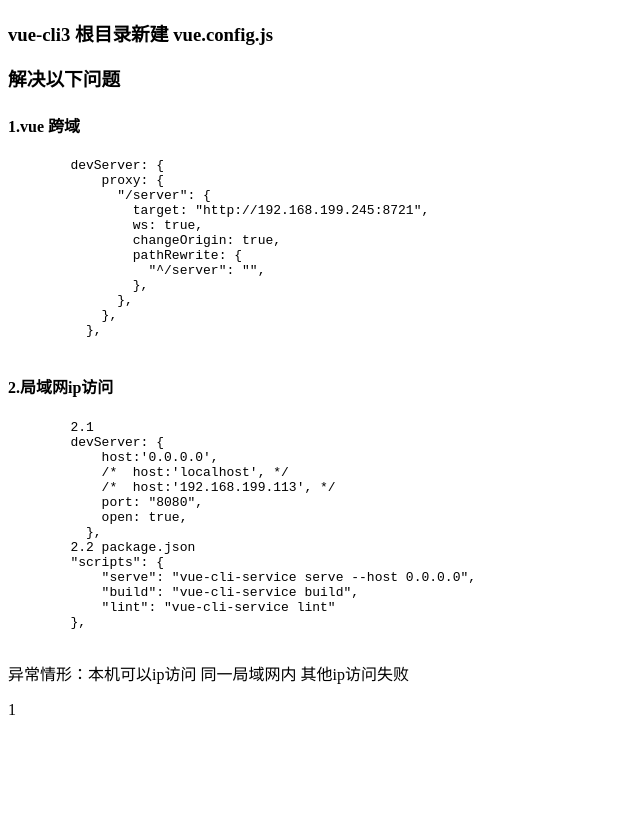
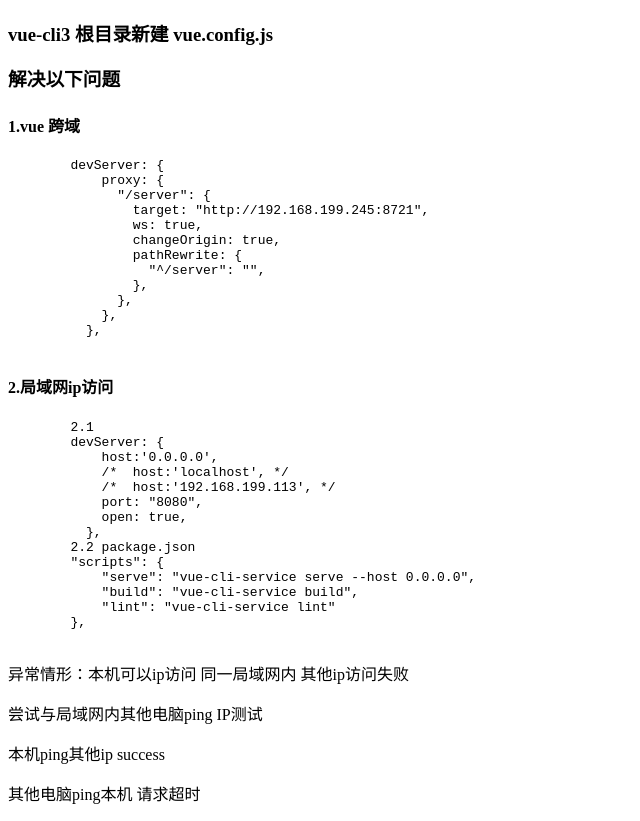
Before and after one commit to summDora/h5-, a plain HTML site: page vue_devserver/index.html in a window 1280 px wide. Shown: the whole page, without its empty margins (0-640 px from the left). Before the commit the page ends 800 px from the top, so only its background shows below. Drawn offline with Linux system fonts and the light colour scheme.

Commit message:
局域网

```diff
--- a/vue_devserver/index.html
+++ b/vue_devserver/index.html
@@ -42,7 +42,9 @@
         },
     </pre>
     <p>异常情形：本机可以ip访问 同一局域网内 其他ip访问失败</p>
-    <p>1</p>
+    <p>尝试与局域网内其他电脑ping IP测试</p>
+    <p>本机ping其他ip success</p>
+    <p>其他电脑ping本机 请求超时</p>
 </body>
 
 </html>
```
